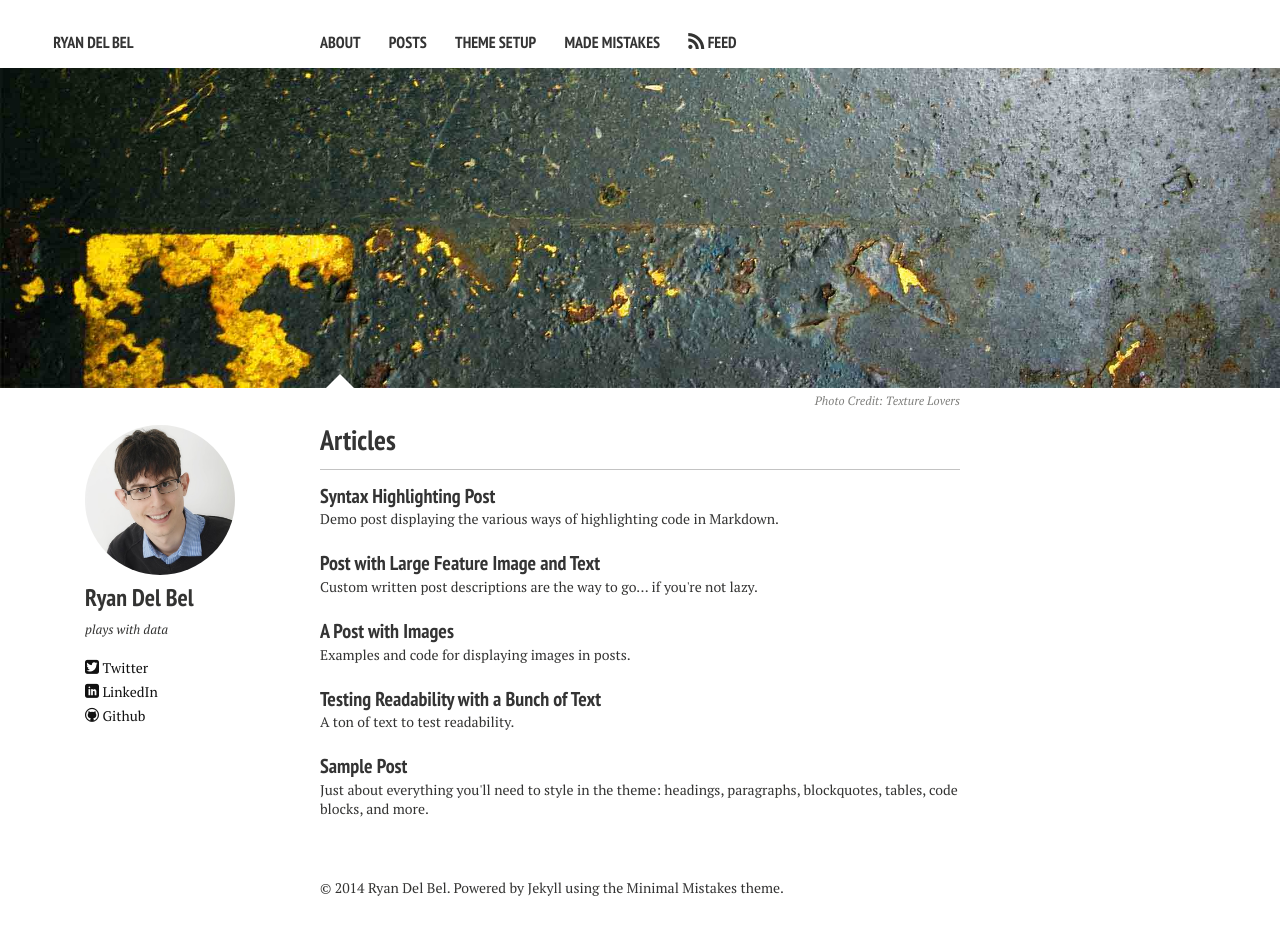
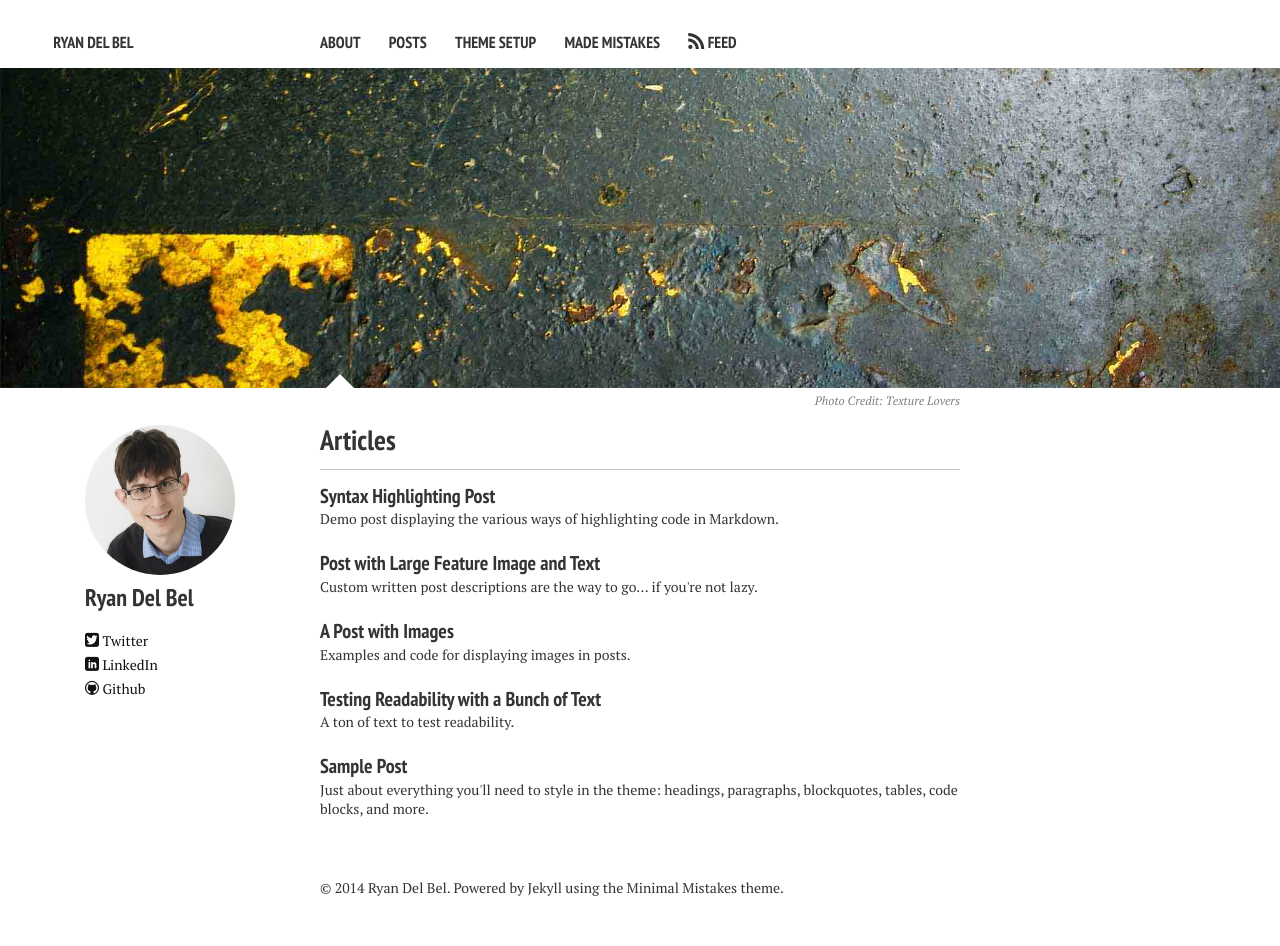
Before and after one commit to rdelbel/rdelbel.github.io, a Jekyll site: the page built from index.md, in a window 1280 px wide. Built offline with Jekyll 4.4.1, drawn with Linux system fonts in a browser that asks for light colours; nearby versions of some CDN libraries.

Commit message:
change short bio

```diff
--- a/_config.yml
+++ b/_config.yml
@@ -8,7 +8,7 @@ url:             "http://rdelbel.github.io"
 owner:
   name:           Ryan Del Bel
   avatar:         bio-photo.jpg
-  bio:            plays with data
+  bio:
   email:          rdelbel@gmail.com
   # Social networking links are used in author-bio sidebar. Update and remove as you like.
   twitter: rdelbel
```
